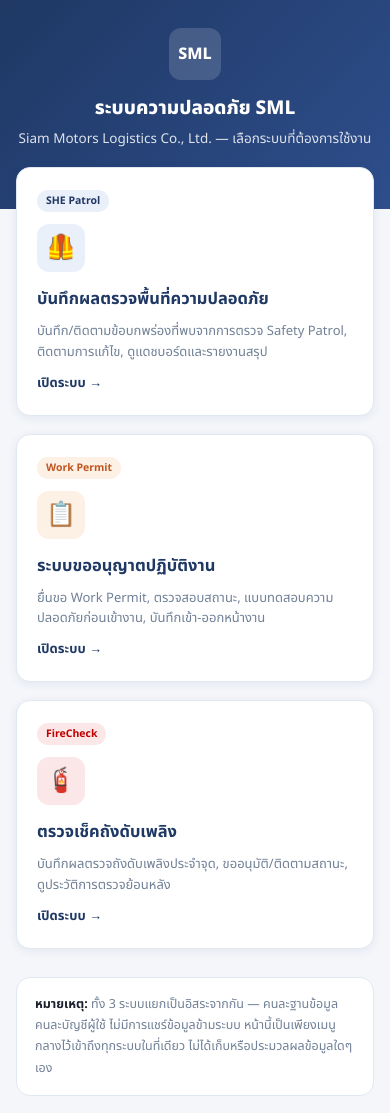
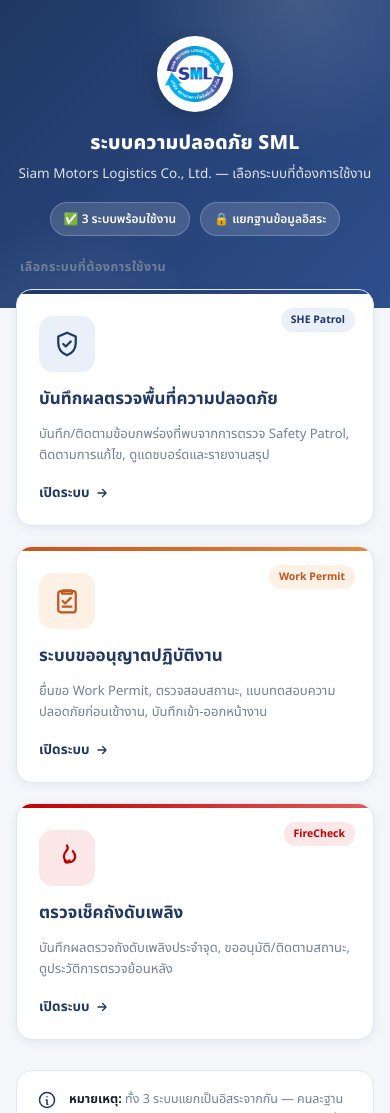
Before and after one commit to hunnysri91021-sml/SML-Safety-Hub, a plain HTML site: page index.html in a window 390 px wide. Shown: the top 1113 px of the page. Drawn offline with Linux system fonts and the light colour scheme.

Commit message:
Add real SML logo and give the hub a more professional look
- Add the official SML circular logo (background removed, cropped)
  as assets/sml-logo.png, shown in a white circle badge in the
  header and again small in the footer, plus a favicon generated
  from it.
- Replace the plain "SML" text badge with the real logo.
- Replace emoji icons with custom inline SVG icons per card (shield
  for SHE Patrol, clipboard for Work Permit, extinguisher for
  FireCheck), colored to match each card's accent.
- Add subtle decorative gradient blobs behind the header, a top
  accent-color bar per card, lift+shadow+icon-tilt hover animation,
  and small trust/status chips under the header ("3 ระบบพร้อมใช้งาน",
  "แยกฐานข้อมูลอิสระ").
- Add page description meta tag and favicon link.

Verified with Playwright at desktop and mobile widths — renders
cleanly, no layout breakage, all 3 card links unchanged.

Co-Authored-By: Claude Sonnet 5 <noreply@anthropic.com>
Claude-Session: https://claude.ai/code/session_01GSjzddD33JvvphSA1L4aaU

```diff
--- a/index.html
+++ b/index.html
@@ -4,6 +4,8 @@
 <meta charset="UTF-8">
 <meta name="viewport" content="width=device-width, initial-scale=1">
 <title>ระบบความปลอดภัย SML</title>
+<meta name="description" content="เมนูกลางเข้าสู่ระบบความปลอดภัยของ Siam Motors Logistics — SHE Patrol, Work Permit, FireCheck">
+<link rel="icon" type="image/png" href="assets/favicon.png">
 <link rel="preconnect" href="https://fonts.googleapis.com">
 <link href="https://fonts.googleapis.com/css2?family=Noto+Sans+Thai:wght@400;500;600;700;800&display=swap" rel="stylesheet">
 <style>
@@ -22,7 +24,7 @@
     --border:#E2E8F0;
     --card:#fff;
     --bg:#F4F6FA;
-    --radius:14px;
+    --radius:16px;
     --shadow:0 2px 10px rgba(31,56,100,0.08);
   }
   *{box-sizing:border-box;}
@@ -30,117 +32,194 @@
     margin:0; font-family:'Noto Sans Thai', system-ui, sans-serif;
     background:var(--bg); color:var(--ink); min-height:100vh;
   }
+
+  /* ---------- Header ---------- */
   header{
+    position:relative; overflow:hidden;
     background:linear-gradient(135deg, var(--navy) 0%, var(--navy-light) 100%);
-    color:#fff; padding:36px 20px 70px;
+    color:#fff; padding:44px 20px 86px;
     text-align:center;
   }
-  header .brand-badge{
-    display:inline-flex; align-items:center; justify-content:center;
-    width:52px; height:52px; border-radius:12px;
-    background:rgba(255,255,255,0.15); font-weight:800; font-size:16px;
-    margin-bottom:14px;
+  header::before, header::after{
+    content:""; position:absolute; border-radius:50%;
+    background:radial-gradient(circle, rgba(255,255,255,0.14), transparent 70%);
   }
-  header h1{margin:0 0 6px; font-size:22px; font-weight:800;}
-  header p{margin:0; font-size:13.5px; opacity:0.85;}
+  header::before{ width:340px; height:340px; top:-180px; right:-80px; }
+  header::after{ width:260px; height:260px; bottom:-160px; left:-60px;
+    background:radial-gradient(circle, rgba(255,255,255,0.08), transparent 70%); }
+  header .inner{ position:relative; z-index:1; }
+  header .logo-wrap{
+    width:92px; height:92px; margin:0 auto 16px;
+    background:#fff; border-radius:50%;
+    display:flex; align-items:center; justify-content:center;
+    box-shadow:0 6px 20px rgba(0,0,0,0.18);
+    padding:8px;
+  }
+  header .logo-wrap img{ width:100%; height:100%; object-fit:contain; }
+  header h1{margin:0 0 6px; font-size:23px; font-weight:800; letter-spacing:.01em;}
+  header .sub{margin:0 0 18px; font-size:13.5px; opacity:0.85;}
+  header .stats{
+    display:inline-flex; gap:10px; flex-wrap:wrap; justify-content:center;
+  }
+  header .stat-chip{
+    display:flex; align-items:center; gap:6px;
+    background:rgba(255,255,255,0.14); border:1px solid rgba(255,255,255,0.22);
+    padding:7px 13px; border-radius:99px; font-size:12px; font-weight:600;
+  }
 
-  main{
-    max-width:920px; margin:-42px auto 0; padding:0 16px 48px;
+  /* ---------- Main / Cards ---------- */
+  main{ max-width:960px; margin:-50px auto 0; padding:0 16px 48px; position:relative; z-index:2; }
+
+  .section-label{
+    color:var(--muted); font-size:12.5px; font-weight:700;
+    letter-spacing:.04em; margin:0 4px 12px; text-transform:uppercase;
   }
+
   .cards{
-    display:grid; grid-template-columns:repeat(auto-fit, minmax(240px, 1fr));
-    gap:18px;
+    display:grid; grid-template-columns:repeat(auto-fit, minmax(260px, 1fr));
+    gap:20px;
   }
   .card{
+    position:relative;
     background:var(--card); border-radius:var(--radius); box-shadow:var(--shadow);
-    border:1px solid var(--border); padding:22px 20px;
-    display:flex; flex-direction:column; gap:10px;
+    border:1px solid var(--border); padding:26px 22px 22px;
+    display:flex; flex-direction:column; gap:12px;
     text-decoration:none; color:inherit;
-    transition:transform .15s ease, box-shadow .15s ease;
+    transition:transform .18s ease, box-shadow .18s ease, border-color .18s ease;
+    overflow:hidden;
   }
-  .card:hover{transform:translateY(-3px); box-shadow:0 8px 20px rgba(31,56,100,0.14);}
+  .card::before{
+    content:""; position:absolute; top:0; left:0; right:0; height:4px;
+  }
+  .card.patrol::before{background:linear-gradient(90deg, var(--navy), var(--navy-light));}
+  .card.permit::before{background:linear-gradient(90deg, var(--orange), #E08A3F);}
+  .card.fire::before{background:linear-gradient(90deg, var(--accent), #E05A5A);}
+  .card:hover{
+    transform:translateY(-5px);
+    box-shadow:0 14px 30px rgba(31,56,100,0.16);
+    border-color:transparent;
+  }
   .card .icon{
-    width:48px; height:48px; border-radius:12px;
+    width:56px; height:56px; border-radius:14px;
     display:flex; align-items:center; justify-content:center;
-    font-size:24px; flex-shrink:0;
+    flex-shrink:0; transition:transform .18s ease;
   }
-  .card.patrol .icon{background:var(--navy-pale);}
-  .card.permit .icon{background:var(--orange-pale);}
-  .card.fire .icon{background:var(--accent-pale);}
-  .card h2{margin:4px 0 0; font-size:16.5px; font-weight:700; color:var(--navy);}
-  .card .desc{margin:0; font-size:13px; color:var(--muted); line-height:1.6; flex:1;}
-  .card .go{
-    font-size:13px; font-weight:700; color:var(--navy);
-    display:flex; align-items:center; gap:4px;
-  }
-  .card:hover .go{text-decoration:underline;}
+  .card:hover .icon{ transform:scale(1.07) rotate(-2deg); }
+  .card .icon svg{ width:30px; height:30px; }
+  .card.patrol .icon{background:var(--navy-pale); color:var(--navy);}
+  .card.permit .icon{background:var(--orange-pale); color:var(--orange);}
+  .card.fire .icon{background:var(--accent-pale); color:var(--accent);}
+
   .card .tag{
-    align-self:flex-start; font-size:10.5px; font-weight:700;
-    padding:3px 9px; border-radius:99px; margin-bottom:2px;
+    position:absolute; top:18px; right:18px;
+    font-size:10.5px; font-weight:700;
+    padding:4px 10px; border-radius:99px;
   }
   .card.patrol .tag{background:var(--navy-pale); color:var(--navy);}
   .card.permit .tag{background:var(--orange-pale); color:var(--orange);}
   .card.fire .tag{background:var(--accent-pale); color:var(--accent);}
 
+  .card h2{margin:2px 0 0; font-size:17px; font-weight:700; color:var(--navy);}
+  .card .desc{margin:0; font-size:13px; color:var(--muted); line-height:1.65; flex:1;}
+  .card .go{
+    font-size:13.5px; font-weight:700; color:var(--navy);
+    display:flex; align-items:center; gap:5px; margin-top:4px;
+  }
+  .card .go svg{ width:14px; height:14px; transition:transform .18s ease; }
+  .card:hover .go svg{ transform:translateX(3px); }
+
+  /* ---------- Note / Footer ---------- */
   .note{
-    margin-top:28px; background:var(--card); border:1px solid var(--border);
-    border-radius:var(--radius); padding:16px 18px; font-size:12.5px;
-    color:var(--muted); line-height:1.7;
+    margin-top:30px; background:var(--card); border:1px solid var(--border);
+    border-radius:var(--radius); padding:18px 20px; font-size:12.5px;
+    color:var(--muted); line-height:1.75;
+    display:flex; gap:12px; align-items:flex-start;
   }
+  .note svg{ width:20px; height:20px; flex-shrink:0; color:var(--navy); margin-top:1px; }
   .note b{color:var(--ink);}
 
   footer{
-    text-align:center; font-size:11.5px; color:var(--muted); padding:0 16px 28px;
+    text-align:center; font-size:11.5px; color:var(--muted); padding:8px 16px 32px;
+    display:flex; flex-direction:column; align-items:center; gap:4px;
   }
+  footer .flogo{ width:28px; height:28px; object-fit:contain; opacity:0.6; margin-bottom:4px; }
 
   @media (max-width:480px){
-    header{padding:28px 16px 60px;}
-    header h1{font-size:19px;}
+    header{padding:36px 16px 72px;}
+    header h1{font-size:19.5px;}
+    header .logo-wrap{width:76px; height:76px;}
   }
 </style>
 </head>
 <body>
 
   <header>
-    <div class="brand-badge">SML</div>
-    <h1>ระบบความปลอดภัย SML</h1>
-    <p>Siam Motors Logistics Co., Ltd. — เลือกระบบที่ต้องการใช้งาน</p>
+    <div class="inner">
+      <div class="logo-wrap"><img src="assets/sml-logo.png" alt="โลโก้ SML — Siam Motors Logistics Co., Ltd."></div>
+      <h1>ระบบความปลอดภัย SML</h1>
+      <p class="sub">Siam Motors Logistics Co., Ltd. — เลือกระบบที่ต้องการใช้งาน</p>
+      <div class="stats">
+        <span class="stat-chip">✅ 3 ระบบพร้อมใช้งาน</span>
+        <span class="stat-chip">🔒 แยกฐานข้อมูลอิสระ</span>
+      </div>
+    </div>
   </header>
 
   <main>
+    <div class="section-label">เลือกระบบที่ต้องการใช้งาน</div>
     <div class="cards">
+
       <a class="card patrol" href="https://hunnysri91021-sml.github.io/SHE-Patrol/" target="_blank" rel="noopener">
         <span class="tag">SHE Patrol</span>
-        <div class="icon">🦺</div>
+        <div class="icon">
+          <svg viewBox="0 0 24 24" fill="none" stroke="currentColor" stroke-width="1.8" stroke-linecap="round" stroke-linejoin="round">
+            <path d="M12 3l7 3v5c0 5-3 8.5-7 10-4-1.5-7-5-7-10V6l7-3z"/>
+            <path d="M9 12l2 2 4-4"/>
+          </svg>
+        </div>
         <h2>บันทึกผลตรวจพื้นที่ความปลอดภัย</h2>
         <p class="desc">บันทึก/ติดตามข้อบกพร่องที่พบจากการตรวจ Safety Patrol, ติดตามการแก้ไข, ดูแดชบอร์ดและรายงานสรุป</p>
-        <span class="go">เปิดระบบ →</span>
+        <span class="go">เปิดระบบ <svg viewBox="0 0 24 24" fill="none" stroke="currentColor" stroke-width="2.2" stroke-linecap="round" stroke-linejoin="round"><path d="M5 12h14M13 6l6 6-6 6"/></svg></span>
       </a>
 
       <a class="card permit" href="https://hunnysri91021-sml.github.io/Safety-WorkPermit/" target="_blank" rel="noopener">
         <span class="tag">Work Permit</span>
-        <div class="icon">📋</div>
+        <div class="icon">
+          <svg viewBox="0 0 24 24" fill="none" stroke="currentColor" stroke-width="1.8" stroke-linecap="round" stroke-linejoin="round">
+            <rect x="5" y="4" width="14" height="17" rx="2"/>
+            <path d="M9 3.5h6a1 1 0 0 1 1 1V6H8V4.5a1 1 0 0 1 1-1z"/>
+            <path d="M8.5 12l2 2 4.5-4.5M8.5 16.5h7"/>
+          </svg>
+        </div>
         <h2>ระบบขออนุญาตปฏิบัติงาน</h2>
         <p class="desc">ยื่นขอ Work Permit, ตรวจสอบสถานะ, แบบทดสอบความปลอดภัยก่อนเข้างาน, บันทึกเข้า-ออกหน้างาน</p>
-        <span class="go">เปิดระบบ →</span>
+        <span class="go">เปิดระบบ <svg viewBox="0 0 24 24" fill="none" stroke="currentColor" stroke-width="2.2" stroke-linecap="round" stroke-linejoin="round"><path d="M5 12h14M13 6l6 6-6 6"/></svg></span>
       </a>
 
       <a class="card fire" href="https://firecheck.pages.dev/" target="_blank" rel="noopener">
         <span class="tag">FireCheck</span>
-        <div class="icon">🧯</div>
+        <div class="icon">
+          <svg viewBox="0 0 24 24" fill="none" stroke="currentColor" stroke-width="1.8" stroke-linecap="round" stroke-linejoin="round">
+            <path d="M12 2c1.2 2 .6 3-.3 4-1.3 1.5-2.2 2.8-2.2 4.8a4.5 4.5 0 1 0 9 0c0-1.8-.8-3-1.8-4.3"/>
+            <path d="M10.3 13.8c0 1 .8 1.8 1.8 1.8s1.8-.8 1.8-1.8"/>
+          </svg>
+        </div>
         <h2>ตรวจเช็คถังดับเพลิง</h2>
         <p class="desc">บันทึกผลตรวจถังดับเพลิงประจำจุด, ขออนุมัติ/ติดตามสถานะ, ดูประวัติการตรวจย้อนหลัง</p>
-        <span class="go">เปิดระบบ →</span>
+        <span class="go">เปิดระบบ <svg viewBox="0 0 24 24" fill="none" stroke="currentColor" stroke-width="2.2" stroke-linecap="round" stroke-linejoin="round"><path d="M5 12h14M13 6l6 6-6 6"/></svg></span>
       </a>
+
     </div>
 
     <div class="note">
-      <b>หมายเหตุ:</b> ทั้ง 3 ระบบแยกเป็นอิสระจากกัน — คนละฐานข้อมูล คนละบัญชีผู้ใช้ ไม่มีการแชร์ข้อมูลข้ามระบบ
-      หน้านี้เป็นเพียงเมนูกลางไว้เข้าถึงทุกระบบในที่เดียว ไม่ได้เก็บหรือประมวลผลข้อมูลใดๆ เอง
+      <svg viewBox="0 0 24 24" fill="none" stroke="currentColor" stroke-width="1.8" stroke-linecap="round" stroke-linejoin="round"><circle cx="12" cy="12" r="9"/><path d="M12 8h.01M11 12h1v5h1"/></svg>
+      <div><b>หมายเหตุ:</b> ทั้ง 3 ระบบแยกเป็นอิสระจากกัน — คนละฐานข้อมูล คนละบัญชีผู้ใช้ ไม่มีการแชร์ข้อมูลข้ามระบบ
+      หน้านี้เป็นเพียงเมนูกลางไว้เข้าถึงทุกระบบในที่เดียว ไม่ได้เก็บหรือประมวลผลข้อมูลใดๆ เอง</div>
     </div>
   </main>
 
   <footer>
+    <img class="flogo" src="assets/sml-logo.png" alt="">
     SML Safety Systems Hub
   </footer>
 
```
Also changed, not shown: assets/favicon.png (added), assets/sml-logo.png (added).
